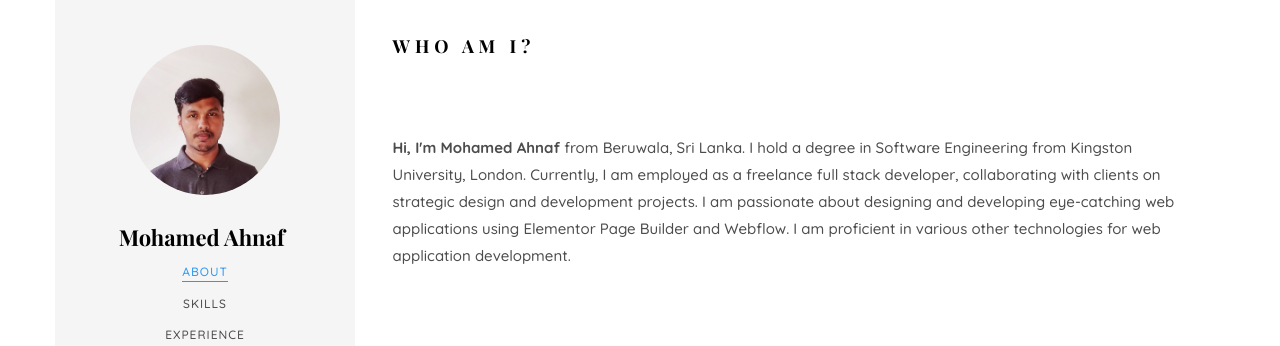
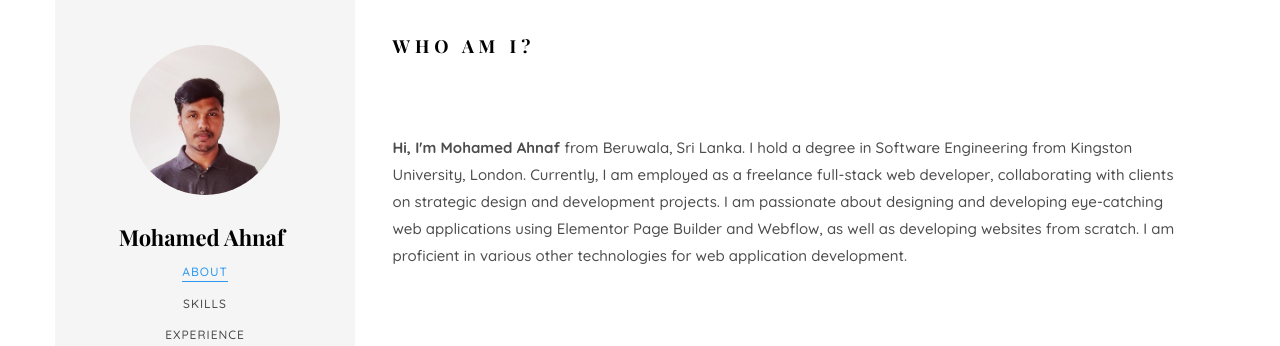
Before and after one commit to ahnaf230/myportfolio, a plain HTML site: page index.html in a window 1280 px wide. Shown: the top 346 px of the page. Drawn offline with nearby package versions, Linux system fonts and the light colour scheme; a web font is replaced by a local one.

Commit message:
Update index.html

```diff
--- a/index.html
+++ b/index.html
@@ -118,16 +118,7 @@
 										<div class="about-desc">
 											<h2 class="colorlib-heading">Who Am I?</h2>
 											<p>
-												<strong> Hi, I'm Mohamed Ahnaf </strong> from
-												Beruwala, Sri Lanka. I hold a degree in Software
-												Engineering from Kingston University, London.
-												Currently, I am employed as a freelance full stack
-												developer, collaborating with clients on strategic
-												design and development projects. I am passionate about
-												designing and developing eye-catching web applications
-												using Elementor Page Builder and Webflow. I am
-												proficient in various other technologies for web
-												application development.
+												<strong> Hi, I'm Mohamed Ahnaf </strong> from Beruwala, Sri Lanka. I hold a degree in Software Engineering from Kingston University, London. Currently, I am employed as a freelance full-stack web developer, collaborating with clients on strategic design and development projects. I am passionate about designing and developing eye-catching web applications using Elementor Page Builder and Webflow, as well as developing websites from scratch. I am proficient in various other technologies for web application development.
 											</p>
 										</div>
 										<!-- <p><a class="btn btn-primary btn-learn">Download CV <i class="icon-download4"></i></a></p> -->
```
